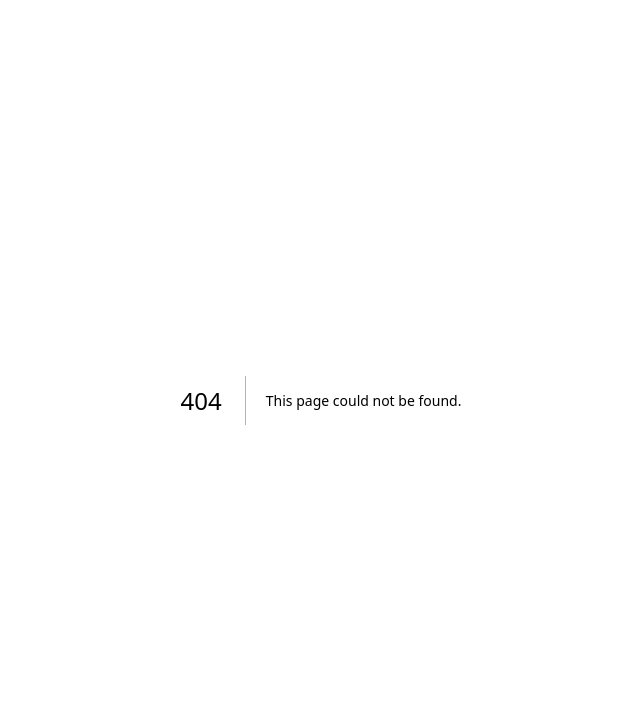
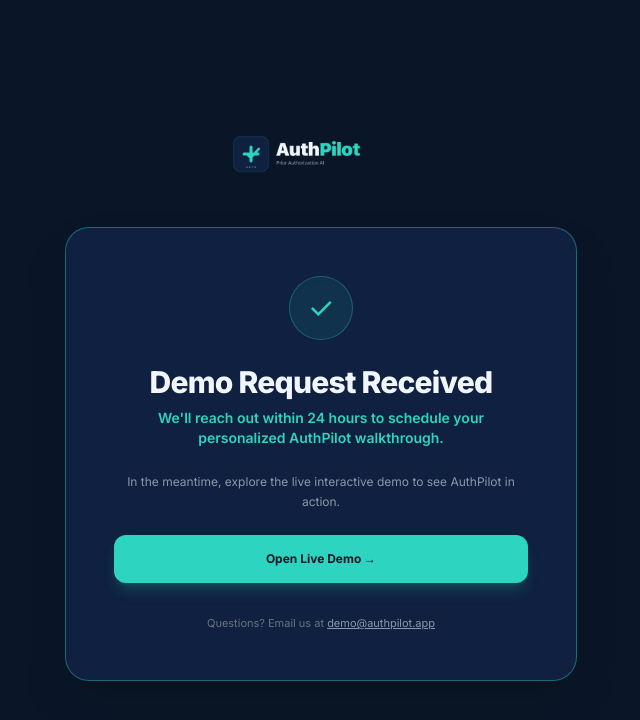
Before and after one commit to Koushik-Saha/AuthPilot, a Next.js app: page /demo-booked in a window 1280 px wide. Before the commit this address had no page. Shown: the top 720 px of the page, without its empty margins (319-959 px from the left). Built offline with nearby package versions, Linux system fonts and the light colour scheme.

Commit message:
fix(polish): complete final polish pass (Claude AI references, footers, demo banner, demo-booked confirmation route) ready for first walk-in

```diff
--- a/src/ai/extract-clinical-data.ts
+++ b/src/ai/extract-clinical-data.ts
@@ -83,7 +83,7 @@
 }
 
 /**
- * Core clinical document extraction pipeline powered by Claude 3.5 Sonnet.
+ * Core clinical document extraction pipeline powered by claude-sonnet-4-6.
  */
 export async function extractClinicalData(
   params: ExtractClinicalDataParams
--- a/src/ai/write-appeal-letter.ts
+++ b/src/ai/write-appeal-letter.ts
@@ -26,7 +26,7 @@
 })
 
 /**
- * Generates a formal, clinical prior authorization denial appeal letter powered by Claude 3.5 Sonnet.
+ * Generates a formal, clinical prior authorization denial appeal letter powered by claude-sonnet-4-6.
  */
 export async function generateAppealLetter(
   params: AppealLetterParams
--- a/src/app/(dashboard)/patients/new/page.tsx
+++ b/src/app/(dashboard)/patients/new/page.tsx
@@ -180,7 +180,7 @@
         <div className="bg-[#0F2040] border border-[#1E3050] rounded-2xl p-12 text-center space-y-6">
           <div className="w-16 h-16 rounded-full border-4 border-[#2DD4BF] border-t-transparent animate-spin mx-auto" />
           <div className="space-y-2">
-            <h2 className="text-xl font-bold text-[#F0F6FC]">Claude 3.5 Sonnet Extracting Clinical Fields...</h2>
+            <h2 className="text-xl font-bold text-[#F0F6FC]">Claude AI Extracting Clinical Fields...</h2>
             <p className="text-xs text-[#8B98A8]">
               Analyzing OASIS, CMS-485 orders, ICD-10 diagnosis codes, and calculating confidence scores.
             </p>
--- /dev/null
+++ b/src/app/demo-booked/page.tsx
@@ -0,0 +1,50 @@
+'use client'
+
+import React from 'react'
+import Link from 'next/link'
+import { Logo } from '@/components/ui'
+
+export default function DemoBookedPage() {
+  return (
+    <div className="min-h-screen bg-[#0A1628] text-[#F0F6FC] p-6 flex flex-col items-center justify-center space-y-8">
+      {/* Brand Header */}
+      <Link href="/">
+        <Logo variant="full" size="md" />
+      </Link>
+
+      {/* Main Confirmation Card */}
+      <div className="bg-[#0F2040] border border-[#2DD4BF]/40 rounded-3xl p-8 sm:p-12 max-w-lg w-full text-center space-y-6 shadow-2xl relative overflow-hidden">
+        <div className="w-16 h-16 rounded-full bg-[#2DD4BF]/10 text-[#2DD4BF] border border-[#2DD4BF]/30 text-3xl flex items-center justify-center mx-auto shadow-inner">
+          ✓
+        </div>
+
+        <div className="space-y-2">
+          <h1 className="text-2xl sm:text-3xl font-extrabold text-[#F0F6FC] tracking-tight">
+            Demo Request Received
+          </h1>
+          <p className="text-xs sm:text-sm text-[#2DD4BF] font-semibold">
+            We&apos;ll reach out within 24 hours to schedule your personalized AuthPilot walkthrough.
+          </p>
+        </div>
+
+        <p className="text-xs text-[#8B98A8] leading-relaxed">
+          In the meantime, explore the live interactive demo to see AuthPilot in action.
+        </p>
+
+        <Link
+          href="/demo"
+          className="w-full block bg-[#2DD4BF] hover:bg-[#1A8C80] text-[#0A1628] font-bold text-xs py-4 rounded-xl transition shadow-lg shadow-[#2DD4BF]/20"
+        >
+          Open Live Demo →
+        </Link>
+
+        <div className="text-[11px] text-[#6B7280] pt-2">
+          Questions? Email us at{' '}
+          <a href="mailto:demo@authpilot.app" className="text-[#8B98A8] hover:text-[#2DD4BF] underline">
+            demo@authpilot.app
+          </a>
+        </div>
+      </div>
+    </div>
+  )
+}
--- a/src/app/demo/page.tsx
+++ b/src/app/demo/page.tsx
@@ -7,7 +7,7 @@
   return (
     <div className="relative">
       <div className="bg-[#2DD4BF] text-[#0A1628] font-bold text-xs text-center py-2 border-b border-[#2DD4BF]/50">
-        🚀 AUTHPILOT INTERACTIVE SALES DEMO — Pre-populated with Sunrise Home Care Austin sample data
+        🚀 AUTHPILOT LIVE DEMO — Showing Apex Home Health Care, Texas Region 7 &middot; All data is fictional sample data for demonstration only
       </div>
       <DashboardPage />
     </div>
--- a/src/app/page.tsx
+++ b/src/app/page.tsx
@@ -29,9 +29,9 @@
           </div>
 
           <div className="flex items-center space-x-4">
-            <a href="#get-started" className="text-xs text-[#8B98A8] hover:text-[#F0F6FC] transition hover:underline">
+            <Link href="/demo-booked" className="text-xs text-[#8B98A8] hover:text-[#F0F6FC] transition hover:underline">
               Book a Demo
-            </a>
+            </Link>
             <Link
               href="/demo"
               className="bg-[#162035] hover:bg-[#2A4060] text-[#2DD4BF] border border-[#2A4060] text-xs font-bold px-4 py-2.5 rounded-xl transition"
@@ -152,7 +152,7 @@
                 3-Step Patient Upload Wizard
               </h4>
               <p className="text-xs text-[#8B98A8] leading-relaxed">
-                Drag-and-drop OASIS assessment forms, CMS-485 orders, and clinical notes for instant Claude 3.5 Sonnet extraction.
+                Drag-and-drop OASIS assessment forms, CMS-485 orders, and clinical notes for instant Claude AI extraction.
               </p>
               <div className="text-xs font-bold text-[#2DD4BF] pt-2">Start New Wizard →</div>
             </Link>
@@ -376,11 +376,12 @@
 
       {/* FOOTER & HIPAA COMPLIANCE */}
       <footer className="border-t border-[#1E3050] py-10 px-6 text-center text-xs text-[#6B7280] space-y-3">
-        <div className="flex justify-center space-x-6">
-          <Link href="/demo" className="hover:text-[#F0F6FC]">Sales Demo (/demo)</Link>
-          <Link href="/login" className="hover:text-[#F0F6FC]">Coordinator Login</Link>
-          <Link href="/onboarding" className="hover:text-[#F0F6FC]">Agency Onboarding</Link>
-          <Link href="/pricing" className="hover:text-[#F0F6FC]">Pricing</Link>
+        <div className="flex flex-wrap justify-center gap-6">
+          <Link href="/demo" className="hover:text-[#F0F6FC] transition">Sales Demo</Link>
+          <Link href="/login" className="hover:text-[#F0F6FC] transition">Coordinator Login</Link>
+          <Link href="/onboarding" className="hover:text-[#F0F6FC] transition">Agency Onboarding</Link>
+          <Link href="/pricing" className="hover:text-[#F0F6FC] transition">Pricing</Link>
+          <Link href="/analytics" className="hover:text-[#F0F6FC] transition">Analytics</Link>
         </div>
         <p>© 2026 AuthPilot, LLC. All Rights Reserved. Protected under HIPAA Privacy &amp; Security Rules (45 CFR Parts 160/164).</p>
       </footer>
--- a/src/app/pricing/page.tsx
+++ b/src/app/pricing/page.tsx
@@ -184,7 +184,7 @@
             </div>
 
             <Link
-              href="/login"
+              href="/demo-booked"
               className="w-full block text-center bg-[#162035] hover:bg-[#2A4060] text-[#2DD4BF] border border-[#2A4060] font-bold text-xs py-3.5 rounded-xl transition mt-6"
             >
               Book a Demo
@@ -266,8 +266,15 @@
       </section>
 
       {/* FOOTER */}
-      <footer className="border-t border-[#1E3050] py-8 px-6 text-center text-xs text-[#6B7280]">
-        <p>© 2026 AuthPilot, LLC. All Rights Reserved. Protected under HIPAA Privacy &amp; Security Rules.</p>
+      <footer className="border-t border-[#1E3050] py-8 px-6 text-center text-xs text-[#6B7280] space-y-3">
+        <div className="flex flex-wrap justify-center gap-6">
+          <Link href="/demo" className="hover:text-[#F0F6FC] transition">Sales Demo</Link>
+          <Link href="/login" className="hover:text-[#F0F6FC] transition">Coordinator Login</Link>
+          <Link href="/onboarding" className="hover:text-[#F0F6FC] transition">Agency Onboarding</Link>
+          <Link href="/pricing" className="hover:text-[#F0F6FC] transition">Pricing</Link>
+          <Link href="/analytics" className="hover:text-[#F0F6FC] transition">Analytics</Link>
+        </div>
+        <p>© 2026 AuthPilot, LLC. All Rights Reserved. Protected under HIPAA Privacy &amp; Security Rules (45 CFR Parts 160/164).</p>
       </footer>
     </div>
   )
```
Also changed, not shown: 1 other file (tests, documents, lock files or other folders).
